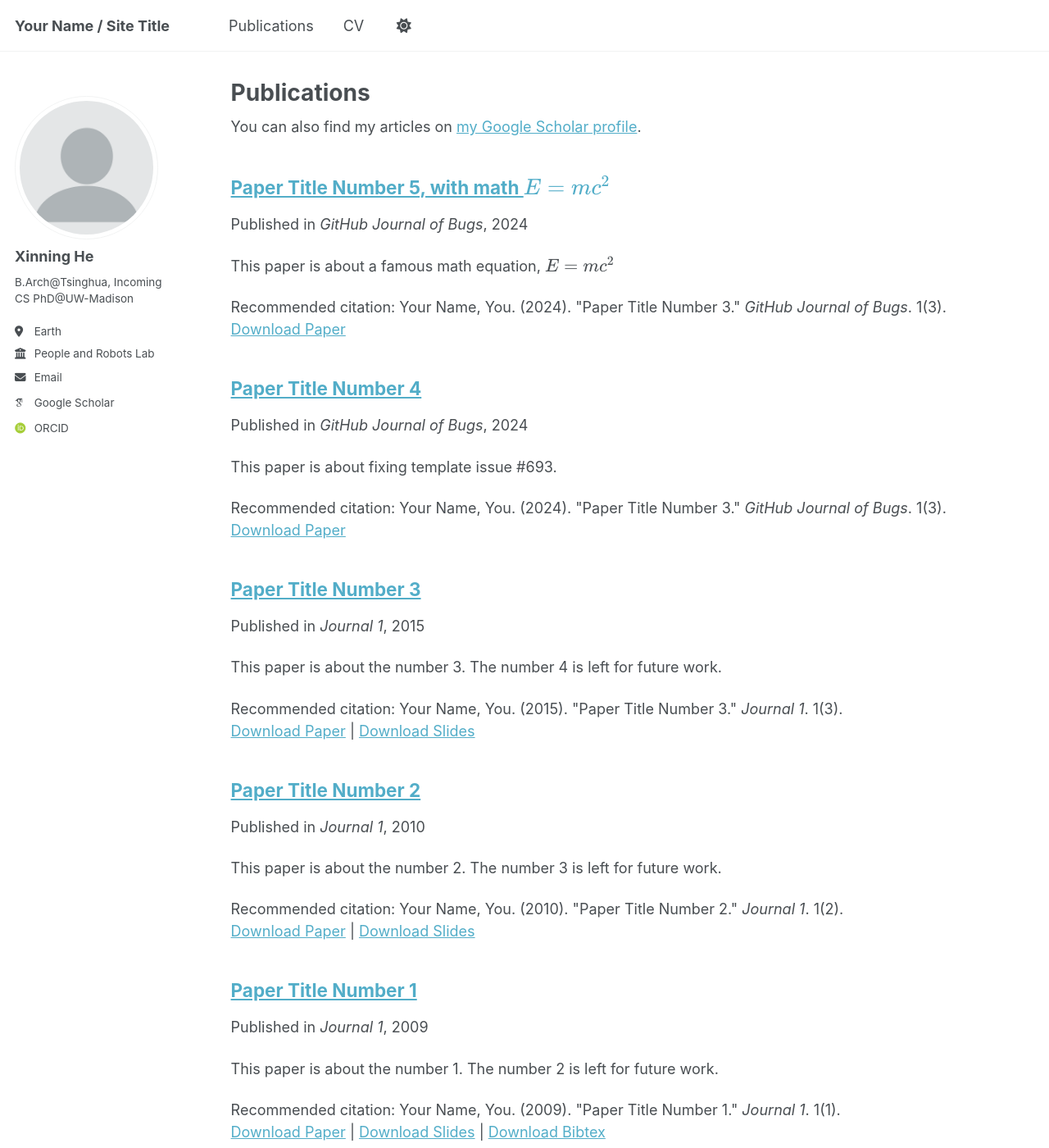
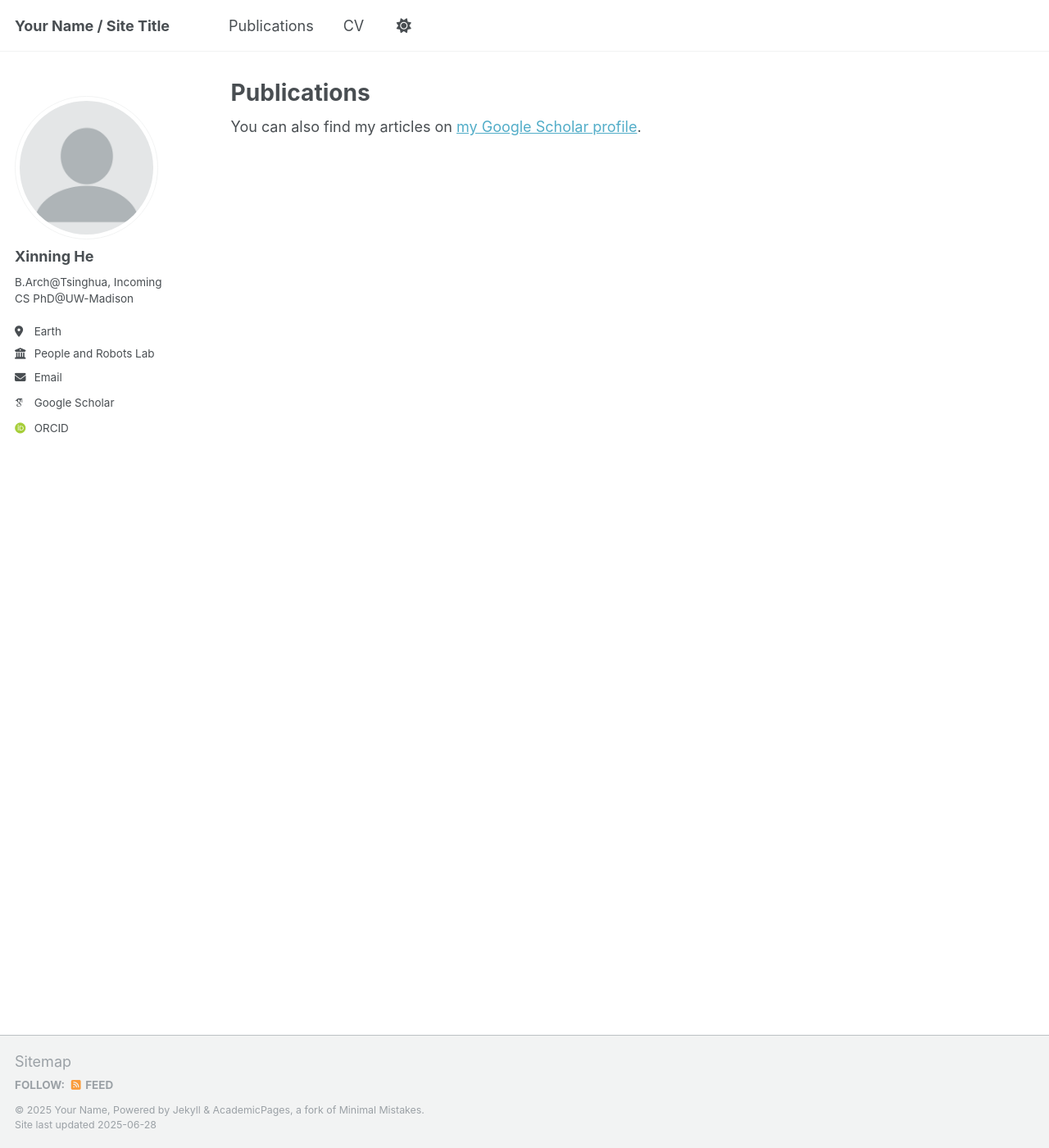
Before and after one commit to hxn111/hxn111.github.io, a Jekyll site: the page built from _pages/publications.html, in a window 1280 px wide and 1400 px high. Shown: the whole window at 82% size. Built offline with Jekyll 4.4.1, drawn with Linux system fonts in a browser that asks for light colours; some web fonts are replaced; a script that is not in the unit is left out; a file with an impossible date is left out.

Commit message:
publication

```diff
--- a/_config.yml
+++ b/_config.yml
@@ -250,7 +250,6 @@ defaults:
       layout: single
       author_profile: true
   # _teaching
-  - scope:
       path: ""
       type: teaching
     values:
--- a/_publications/2009-10-01-paper-title-number-1.md
+++ /dev/null
@@ -1,14 +0,0 @@
----
-title: "Paper Title Number 1"
-collection: publications
-category: manuscripts
-permalink: /publication/2009-10-01-paper-title-number-1
-excerpt: 'This paper is about the number 1. The number 2 is left for future work.'
-date: 2009-10-01
-venue: 'Journal 1'
-slidesurl: 'http://academicpages.github.io/files/slides1.pdf'
-paperurl: 'http://academicpages.github.io/files/paper1.pdf'
-bibtexurl: 'http://academicpages.github.io/files/bibtex1.bib'
-citation: 'Your Name, You. (2009). &quot;Paper Title Number 1.&quot; <i>Journal 1</i>. 1(1).'
----
-The contents above will be part of a list of publications, if the user clicks the link for the publication than the contents of section will be rendered as a full page, allowing you to provide more information about the paper for the reader. When publications are displayed as a single page, the contents of the above "citation" field will automatically be included below this section in a smaller font.
--- a/_publications/2010-10-01-paper-title-number-2.md
+++ /dev/null
@@ -1,14 +0,0 @@
----
-title: "Paper Title Number 2"
-collection: publications
-category: manuscripts
-permalink: /publication/2010-10-01-paper-title-number-2
-excerpt: 'This paper is about the number 2. The number 3 is left for future work.'
-date: 2010-10-01
-venue: 'Journal 1'
-slidesurl: 'http://academicpages.github.io/files/slides2.pdf'
-paperurl: 'http://academicpages.github.io/files/paper2.pdf'
-citation: 'Your Name, You. (2010). &quot;Paper Title Number 2.&quot; <i>Journal 1</i>. 1(2).'
----
-
-The contents above will be part of a list of publications, if the user clicks the link for the publication than the contents of section will be rendered as a full page, allowing you to provide more information about the paper for the reader. When publications are displayed as a single page, the contents of the above "citation" field will automatically be included below this section in a smaller font.
--- a/_publications/2015-10-01-paper-title-number-3.md
+++ /dev/null
@@ -1,14 +0,0 @@
----
-title: "Paper Title Number 3"
-collection: publications
-category: manuscripts
-permalink: /publication/2015-10-01-paper-title-number-3
-excerpt: 'This paper is about the number 3. The number 4 is left for future work.'
-date: 2015-10-01
-venue: 'Journal 1'
-slidesurl: 'http://academicpages.github.io/files/slides3.pdf'
-paperurl: 'http://academicpages.github.io/files/paper3.pdf'
-citation: 'Your Name, You. (2015). &quot;Paper Title Number 3.&quot; <i>Journal 1</i>. 1(3).'
----
-
-The contents above will be part of a list of publications, if the user clicks the link for the publication than the contents of section will be rendered as a full page, allowing you to provide more information about the paper for the reader. When publications are displayed as a single page, the contents of the above "citation" field will automatically be included below this section in a smaller font.
--- a/_publications/2025-06-08-paper-title-number-5.md
+++ /dev/null
@@ -1,13 +0,0 @@
----
-title: "Paper Title Number 5, with math $$E=mc^2$$"
-collection: publications
-category: conferences
-permalink: /publication/2024-02-17-paper-title-number-4
-excerpt: 'This paper is about a famous math equation, $$E=mc^2$$'
-date: 2024-02-17
-venue: 'GitHub Journal of Bugs'
-paperurl: 'http://academicpages.github.io/files/paper3.pdf'
-citation: 'Your Name, You. (2024). &quot;Paper Title Number 3.&quot; <i>GitHub Journal of Bugs</i>. 1(3).'
----
-
-Using [MathJax](https://www.mathjax.org/) in the description is supported - $$E=mc^2$$ - however, the use must be mindful that the default delimiters are `$$...$$` and `\\[...\\]` which differs from the `$...$` that is typically expected.
```
Also changed, not shown: _publications/2024-02-17-paper-title-number-4.md (deleted, +0 -13 lines), _publications/Developing Robot Prototypes to Explore Robot-Facilitated Family Routines.md (added, +11 -0 lines), _publications/TacDes.md (added, +11 -0 lines).
